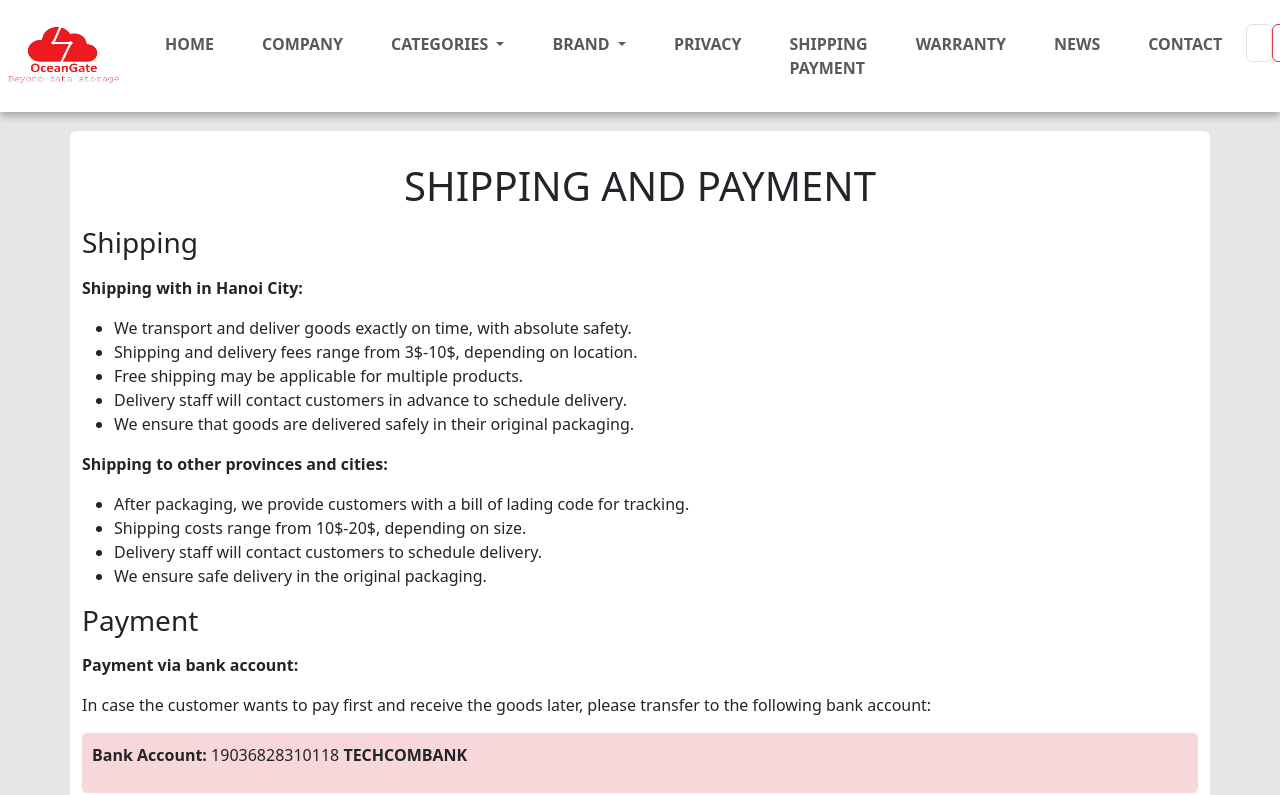
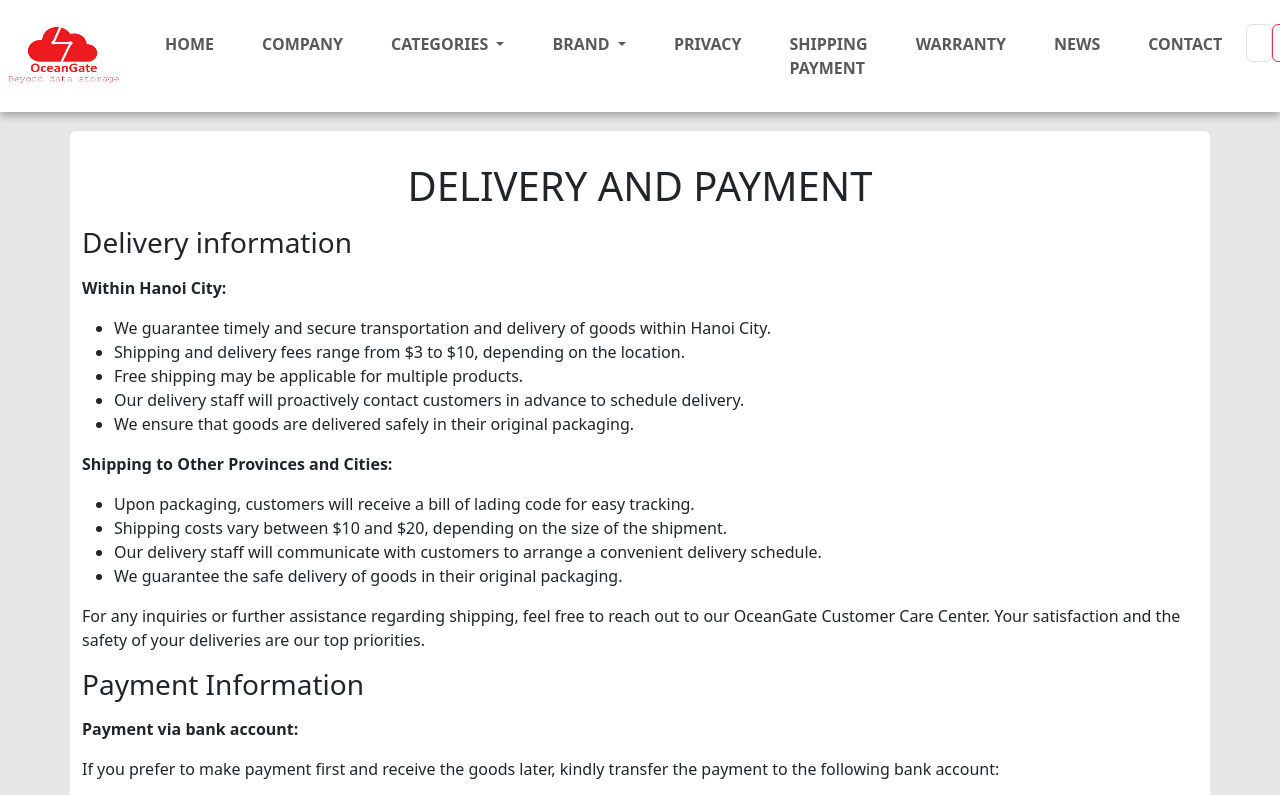
Before and after one commit to VuHongLuc/eproject-team3-C2305L, a PHP site: page /OC3/shippingPayment.php in a window 1280 px wide. Shown: the top 795 px of the page. Run offline with PHP 8.4, Linux system fonts and the light colour scheme; grey boxes are pictures that could not be loaded.

Commit message:
Update shippingPayment.php

```diff
--- a/contactUs/shippingPayment.php
+++ b/contactUs/shippingPayment.php
@@ -5,7 +5,7 @@
     <meta charset="UTF-8">
     <meta name="viewport" content="width=device-width, initial-scale=1.0">
     <link rel="stylesheet" href="../style.css">
-    <title>SHIPPING AND PAYMENT</title>
+    <title>DELIVERY AND PAYMENT</title>
     <style>
         .container h1 {
             text-align: center;
@@ -53,44 +53,44 @@
     <div class="wrapper container-fluid">
         <div class="container col-inner textDecreption">
 
-            <h1 class="my-3">SHIPPING AND PAYMENT</h1>
+            <h1 class="my-3">DELIVERY AND PAYMENT</h1>
 
-            <h3 class="my-3">Shipping</h3>
+            <h3 class="my-3">Delivery information</h3>
 
-            <p><strong>Shipping with in Hanoi City:</strong></p>
+            <p><strong>Within Hanoi City:</strong></p>
             <ul>
-                <li>We transport and deliver goods exactly on time, with absolute safety.</li>
-                <li>Shipping and delivery fees range from 3$-10$, depending on location.</li>
+                <li>We guarantee timely and secure transportation and delivery of goods within Hanoi City.</li>
+                <li>Shipping and delivery fees range from $3 to $10, depending on the location.</li>
                 <li>Free shipping may be applicable for multiple products.</li>
-                <li>Delivery staff will contact customers in advance to schedule delivery.</li>
+                <li>Our delivery staff will proactively contact customers in advance to schedule delivery.</li>
                 <li>We ensure that goods are delivered safely in their original packaging.</li>
             </ul>
 
-            <p><strong>Shipping to other provinces and cities:</strong></p>
+            <p><strong>Shipping to Other Provinces and Cities:</strong></p>
             <ul>
-                <li>After packaging, we provide customers with a bill of lading code for tracking.</li>
-                <li>Shipping costs range from 10$-20$, depending on size.</li>
-                <li>Delivery staff will contact customers to schedule delivery.</li>
-                <li>We ensure safe delivery in the original packaging.</li>
+                <li>Upon packaging, customers will receive a bill of lading code for easy tracking.</li>
+                <li>Shipping costs vary between $10 and $20, depending on the size of the shipment.</li>
+                <li>Our delivery staff will communicate with customers to arrange a convenient delivery schedule.</li>
+                <li>We guarantee the safe delivery of goods in their original packaging.</li>
             </ul>
-
-            <h3 class="my-3">Payment</h3>
+            <p>For any inquiries or further assistance regarding shipping, feel free to reach out to our OceanGate Customer Care Center. Your satisfaction and the safety of your deliveries are our top priorities.</p>
+            <h3 class="my-3">Payment Information</h3>
 
             <p><strong>Payment via bank account:</strong></p>
-            <p>In case the customer wants to pay first and receive the goods later, please transfer to the following bank account:</p>
+            <p>If you prefer to make payment first and receive the goods later, kindly transfer the payment to the following bank account:</p>
 
             <div class="bank-info">
                 <p><strong>Bank Account:</strong> 19036828310118 <strong>TECHCOMBANK</strong></p>
             </div>
             <div>
-                <p>Or<strong> QR</strong> Code:</p>
+                <p>Or, you can use the provided<strong> QR</strong> Code:</p>
                 <img src="../Photos/Logo/QR.jpg" alt="OceanGate Technology" class="col-lg-6 mx-auto d-block my-3 textDecreption">
             </div>
 
             <p><strong><span style="color: #dc3545; font-style: italic;">Note:</span></strong> Any account not updated above is void for payment.</p>
 
             <div class="contact-info">
-                <p>Please notify us by phone at <strong>1800 1141</strong> after a successful transfer to confirm.</p>
+                <p>Please notify us by phone at <strong>1800 1141</strong> after a successful transfer to confirm your payment. Your prompt confirmation allows us to efficiently process your order and ensures a smooth transaction. If you have any questions or require further assistance, feel free to contact the OceanGate Customer Care Center. Thank you for choosing OceanGate!</p>
             </div>
         </div>
     </div>
```
